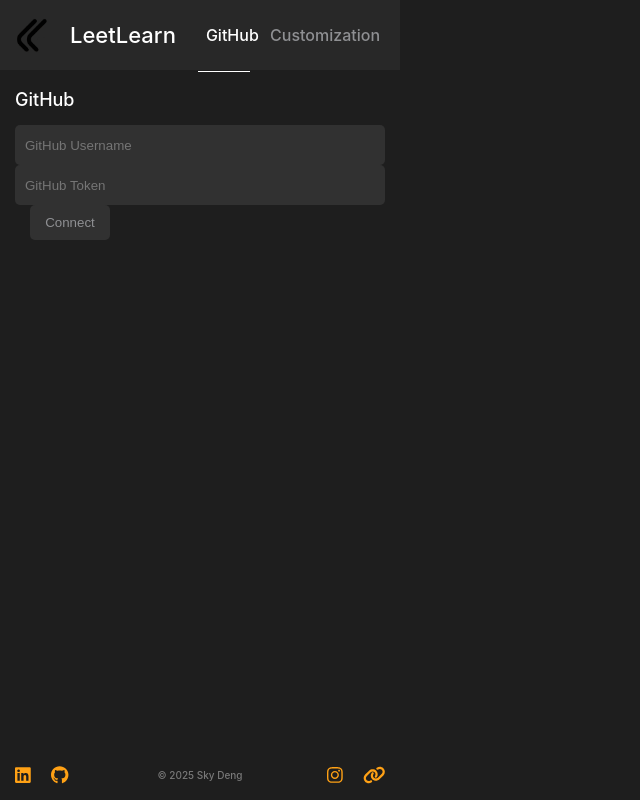
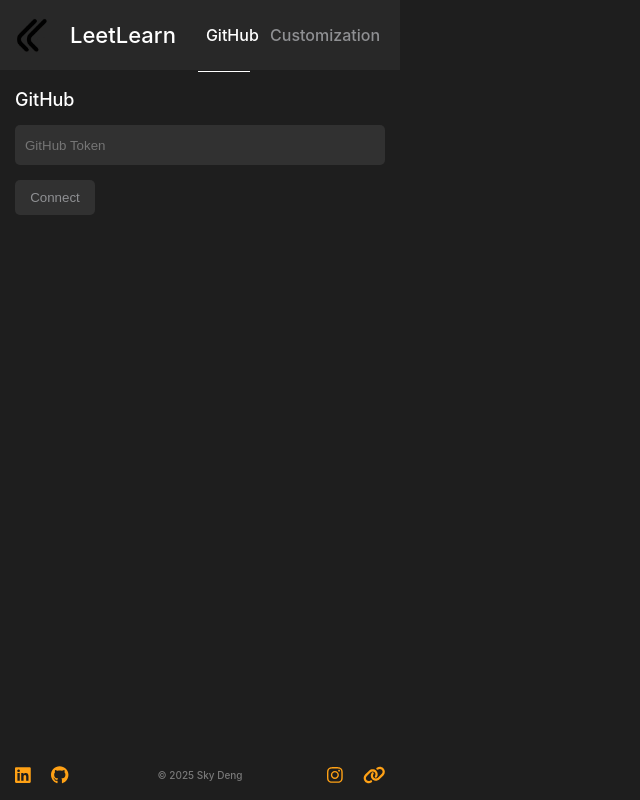
Before and after one commit to skydonline/LeetLearn, an Angular app: page /github in a window 1280 px wide. Shown: the whole page, without its empty margins (0-640 px from the left). Built offline with nearby package versions, Linux system fonts and the light colour scheme.

Commit message:
authentication working on chrome extension

```diff
--- a/angular.json
+++ b/angular.json
@@ -27,8 +27,8 @@
               "src/assets"
             ],
             "styles": [
-              "src/styles.css",
-              "node_modules/@fortawesome/fontawesome-free/css/all.min.css"
+              "node_modules/@fortawesome/fontawesome-free/css/all.min.css",
+              "src/styles.css"
             ],
             "scripts": []
           },
@@ -83,10 +83,7 @@
               },
               "src/manifest.json"
             ],
-            "styles": [
-              "@angular/material/prebuilt-themes/azure-blue.css",
-              "src/styles.css"
-            ],
+            "styles": ["src/styles.css"],
             "scripts": []
           }
         }
--- a/src/app/components/textfield/textfield.component.ts
+++ b/src/app/components/textfield/textfield.component.ts
@@ -4,7 +4,7 @@
   selector: 'app-textfield',
   standalone: true,
   templateUrl: './textfield.component.html',
-  styleUrls: ['./textfield.component.css'],
+  styleUrls: ['./textfield.component.css', '../../../styles.css'],
 })
 export class TextfieldComponent {
   @Input() placeholder: string = '';
--- a/src/app/pages/github/github.component.css
+++ b/src/app/pages/github/github.component.css
@@ -2,18 +2,8 @@
   margin: 0 15px;
 }
 
-#github-username {
-  width: 230px;
-  height: var(--component-height);
-  border-radius: var(--border-radius-small);
-}
-
-#github-username:focus {
-  color: var(--primary-text-color);
-}
-
 #github-connect {
-  margin-left: 15px;
+  margin-top: 15px;
   width: 80px;
   height: var(--component-height-small);
   border-radius: var(--border-radius-small);
@@ -23,3 +13,7 @@
   color: var(--primary-text-color);
   cursor: pointer;
 }
+
+#selectedRepo {
+  margin-bottom: 15px;
+}
--- a/src/app/pages/github/github.component.html
+++ b/src/app/pages/github/github.component.html
@@ -1,10 +1,6 @@
 <div id="github-component">
   <app-heading text="GitHub"></app-heading>
   <div>
-    <app-textfield
-      placeholder="GitHub Username"
-      [(model)]="githubUsername"
-    ></app-textfield>
     <app-textfield
       placeholder="GitHub Token"
       [(model)]="githubToken"
@@ -24,11 +20,6 @@
         {{ repo.name }}
       </option>
     </select>
-    <!--
-    <button class="remove-junk" (click)="uploadCodeToRepo()">
-      Upload Code
-    </button>
-    -->
     <app-toggle text="Auto-commit"></app-toggle>
   </div>
 </div>
--- a/src/app/pages/github/github.component.ts
+++ b/src/app/pages/github/github.component.ts
@@ -14,7 +14,7 @@
     TextfieldComponent,
   ],
   templateUrl: './github.component.html',
-  styleUrl: './github.component.css',
+  styleUrls: ['./github.component.css', '../../../styles.css'],
 })
 export class GithubComponent {
   githubUsername: string = '';
@@ -27,10 +27,6 @@
   connectToGithub() {
     if (!this.githubToken) {
       console.error('GitHub token is required');
-      this.repositories = [];
-      return;
-    } else if (!this.githubUsername) {
-      console.error('GitHub username is required');
       this.repositories = [];
       return;
     }
@@ -47,6 +43,7 @@
         },
         (error) => {
           console.error('Error fetching repositories:', error);
+          this.repositories = [];
         }
       );
   }
```
